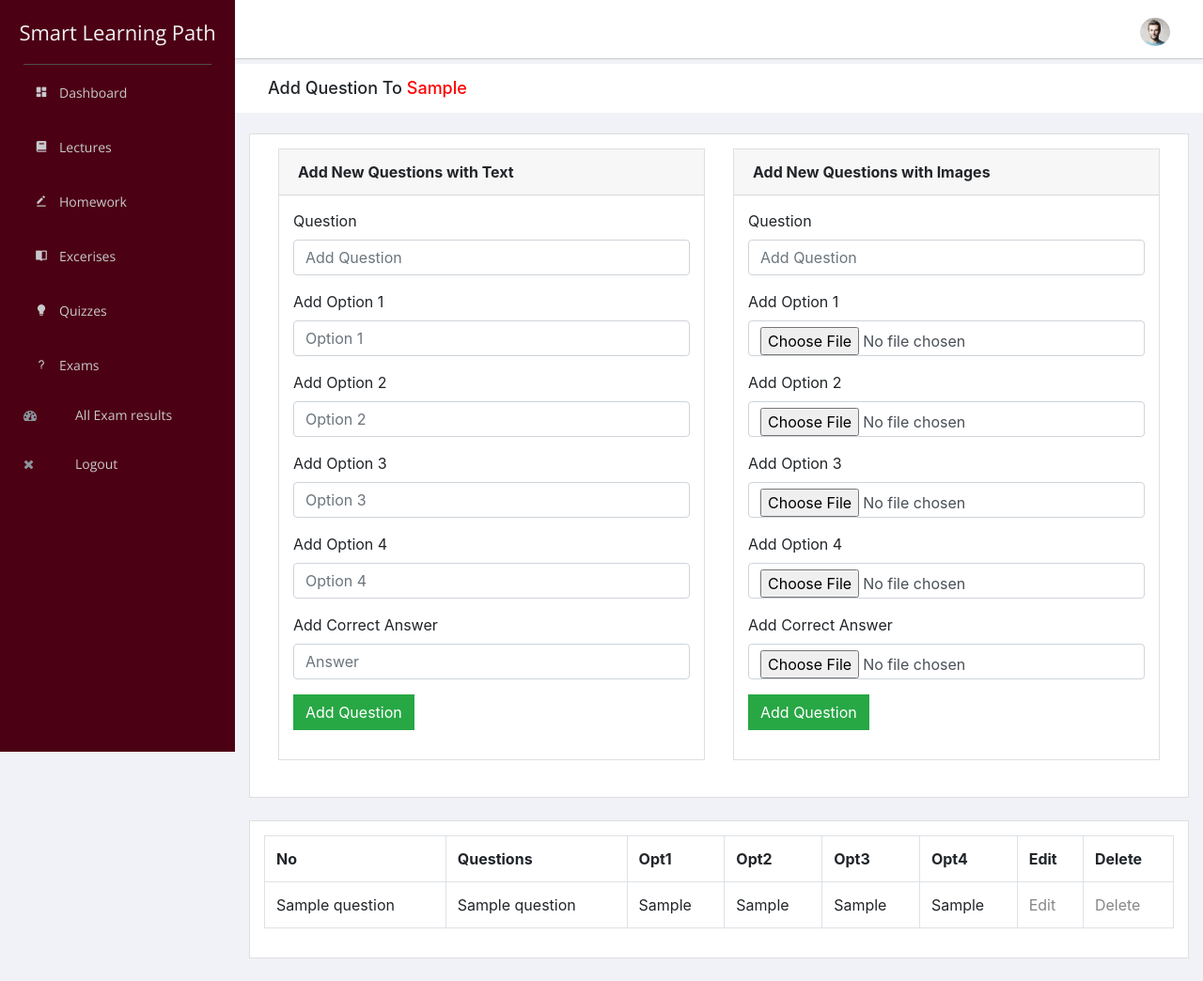
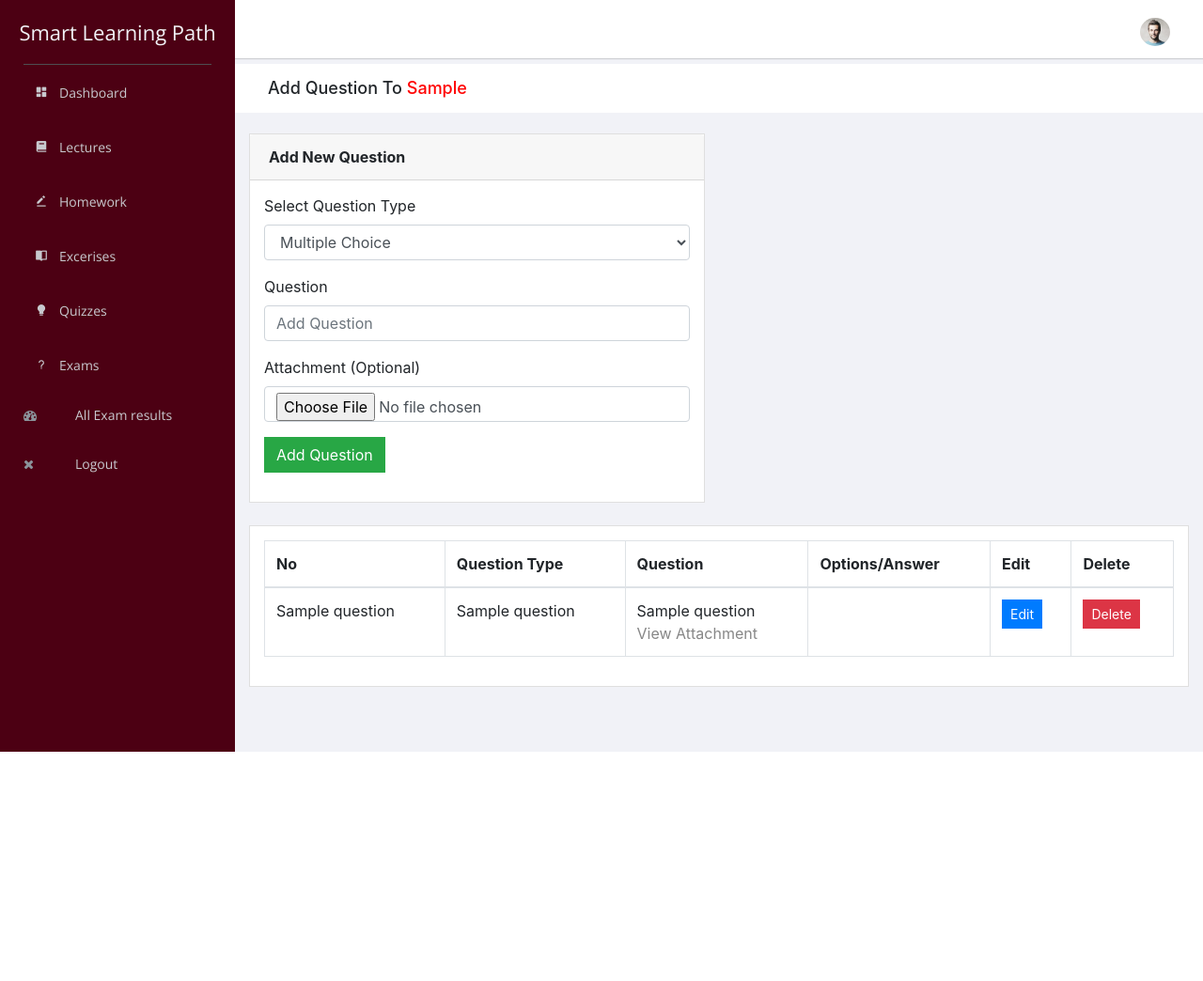
Before and after one commit to sir-fawzy/Smart-Learning-Path, a PHP site: page /admin/add_edit_questions.php?id=1 in a window 1280 px wide. Shown: the whole page at 94% size. After the commit the page ends 800 px from the top, so only its background shows below. Run offline with PHP 8.4, Linux system fonts and the light colour scheme; tables that the repository leaves empty or names only in its code hold one stand-in row (values such as "Sample post"); some libraries are stand-ins or nearby versions.

Commit message:
changes to exam category and questions sections

```diff
--- a/admin/add_edit_questions.php
+++ b/admin/add_edit_questions.php
@@ -24,93 +24,76 @@
 <div class="content mt-3">
     <div class="animated fadeIn">
         <div class="row">
-            <div class="col-lg-12">
-                <div class="card">
-                    <div class="card-body">
             <div class="col-lg-6">
                 <form name="form1" action="" method="post" enctype="multipart/form-data">
                     <div class="card">
-                                    <div class="card-header"><strong>Add New Questions with Text</strong></div>
+                        <div class="card-header"><strong>Add New Question</strong></div>
                         <div class="card-body card-block">
                             <div class="form-group">
-                                            <label for="company" class="form-control-label">Question</label>
-                                            <input type="text" name="question" placeholder="Add Question"
-                                                class="form-control">
+                                <label for="question_type" class="form-control-label">Select Question Type</label>
+                                <select name="question_type" class="form-control" required>
+                                    <option value="multiple_choice">Multiple Choice</option>
+                                    <option value="true_false">True/False</option>
+                                    <option value="text_answer">Text Answer</option>
+                                </select>
                             </div>
+
                             <div class="form-group">
-                                            <label for="vat" class="form-control-label">Add Option 1</label>
+                                <label for="question" class="form-control-label">Question</label>
+                                <input type="text" name="question" placeholder="Add Question" class="form-control">
+                            </div>
+
+                            <div id="multiple-choice-fields" style="display: none;">
+                                <div class="form-group">
+                                    <label for="opt1" class="form-control-label">Option 1</label>
                                     <input type="text" placeholder="Option 1" class="form-control" name="opt1">
                                 </div>
                                 <div class="form-group">
-                                            <label for="vat" class="form-control-label">Add Option 2</label>
+                                    <label for="opt2" class="form-control-label">Option 2</label>
                                     <input type="text" placeholder="Option 2" class="form-control" name="opt2">
                                 </div>
                                 <div class="form-group">
-                                            <label for="vat" class="form-control-label">Add Option 3</label>
+                                    <label for="opt3" class="form-control-label">Option 3</label>
                                     <input type="text" placeholder="Option 3" class="form-control" name="opt3">
                                 </div>
                                 <div class="form-group">
-                                            <label for="vat" class="form-control-label">Add Option 4</label>
+                                    <label for="opt4" class="form-control-label">Option 4</label>
                                     <input type="text" placeholder="Option 4" class="form-control" name="opt4">
                                 </div>
                                 <div class="form-group">
-                                            <label for="vat" class="form-control-label">Add Correct Answer</label>
+                                    <label for="answer" class="form-control-label">Correct Answer</label>
                                     <input type="text" placeholder="Answer" class="form-control" name="answer">
                                 </div>
+                            </div>
+
+                            <div id="true-false-fields" style="display: none;">
                                 <div class="form-group">
-                                            <input type="submit" name="submit1" value="Add Question"
-                                                class="btn btn-success">
+                                    <label for="answer" class="form-control-label">Correct Answer</label>
+                                    <select name="answer" class="form-control">
+                                        <option value="True">True</option>
+                                        <option value="False">False</option>
+                                    </select>
+                                </div>
+                            </div>
+
+                            <div id="text-answer-fields" style="display: none;">
+                                <div class="form-group">
+                                    <label for="correct_text" class="form-control-label">Correct Answer</label>
+                                    <textarea name="correct_text" class="form-control" placeholder="Correct Answer"></textarea>
+                                </div>
+                            </div>
+
+                            <div class="form-group">
+                                <label for="attachment" class="form-control-label">Attachment (Optional)</label>
+                                <input type="file" class="form-control" name="attachment" style="padding-bottom: 15px;">
+                            </div>
+
+                            <div class="form-group">
+                                <input type="submit" name="submit" value="Add Question" class="btn btn-success">
                             </div>
                         </div>
                     </div>
                 </form>
-                        </div>
-
-                        <div class="col-lg-6">
-                            <form name="form2" action="" method="post" enctype="multipart/form-data">
-                                <div class="card">
-                                    <div class="card-header"><strong>Add New Questions with Images</strong></div>
-                                    <div class="card-body card-block">
-                                        <div class="form-group">
-                                            <label for="company" class="form-control-label">Question</label>
-                                            <input type="text" name="fquestion" placeholder="Add Question"
-                                                class="form-control">
-                                        </div>
-                                        <div class="form-group">
-                                            <label for="vat" class="form-control-label">Add Option 1</label>
-                                            <input type="file" class="form-control" name="fopt1"
-                                                style="padding-bottom: 15px;">
-                                        </div>
-                                        <div class="form-group">
-                                            <label for="vat" class="form-control-label">Add Option 2</label>
-                                            <input type="file" class="form-control" name="fopt2"
-                                                style="padding-bottom: 15px;">
-                                        </div>
-                                        <div class="form-group">
-                                            <label for="vat" class="form-control-label">Add Option 3</label>
-                                            <input type="file" class="form-control" name="fopt3"
-                                                style="padding-bottom: 15px;">
-                                        </div>
-                                        <div class="form-group">
-                                            <label for="vat" class="form-control-label">Add Option 4</label>
-                                            <input type="file" class="form-control" name="fopt4"
-                                                style="padding-bottom: 15px;">
-                                        </div>
-                                        <div class="form-group">
-                                            <label for="vat" class="form-control-label">Add Correct Answer</label>
-                                            <input type="file" class="form-control" name="fanswer"
-                                                style="padding-bottom: 15px;">
-                                        </div>
-                                        <div class="form-group">
-                                            <input type="submit" name="submit2" value="Add Question"
-                                                class="btn btn-success">
-                                        </div>
-                                    </div>
-                                </div>
-                            </form>
-                        </div>
-                    </div>
-                </div> <!-- .card -->
             </div>
         </div>
 
@@ -119,55 +102,58 @@
         <div class="card">
             <div class="card-body">
                 <table class="table table-bordered">
+                    <thead>
                         <tr>
                             <th>No</th>
-                                <th>Questions</th>
-                                <th>Opt1</th>
-                                <th>Opt2</th>
-                                <th>Opt3</th>
-                                <th>Opt4</th>
+                            <th>Question Type</th>
+                            <th>Question</th>
+                            <th>Options/Answer</th>
                             <th>Edit</th>
                             <th>Delete</th>
                         </tr>
-
+                    </thead>
+                    <tbody>
                         <?php
                         $res = mysqli_query($link, "SELECT * FROM questions WHERE category='$exam_category' ORDER BY question_no ASC");
                         while ($row = mysqli_fetch_array($res)) {
                             echo "<tr>";
-                                echo "<td>" . $row["question_no"] . "</td>";
-                                echo "<td>" . $row["question"] . "</td>";
+                            echo "<td>" . htmlspecialchars($row["question_no"]) . "</td>";
+                            echo "<td>" . ucfirst(str_replace('_', ' ', htmlspecialchars($row["question_type"]))) . "</td>";
+                            echo "<td>" . htmlspecialchars($row["question"]);
 
-                                for ($i = 1; $i <= 4; $i++) {
-                                    $opt = "opt" . $i;
-                                    echo "<td>";
-                                    if (strpos($row[$opt], "./images/opt_images/") !== false) {
-                                        echo '<img src="' . $row[$opt] . '" height="50" width="50">';
-                                    } else {
-                                        echo $row[$opt];
+                            if (!empty($row["attachment"])) {
+                                echo "<br><a href='" . htmlspecialchars($row["attachment"]) . "' target='_blank'>View Attachment</a>";
                             }
                             echo "</td>";
-                                }
 
                             echo "<td>";
-                                if (strpos($row["opt4"], "./images/opt_images/") !== false) {
-                                    ?>
-                                    <a
-                                        href='edit_option_images.php?id="<?php echo $row["id"]; ?> &id1=<?php echo $id; ?>'>Edit</a>
-                                    <?php
-                                } else {
-                                    ?>
-                                    <a href='edit_option.php?id=<?php echo $row["id"]; ?>&id1=<?php echo $id; ?>'>Edit</a>
-                                    <?php
+
+                            switch($row["question_type"]) {
+                                case "multiple_choice":
+                                    echo "<strong>Options:</strong><br>";
+                                    echo "1. " . htmlspecialchars($row["opt1"]) . "<br>";
+                                    echo "2. " . htmlspecialchars($row["opt2"]) . "<br>";
+                                    echo "3. " . htmlspecialchars($row["opt3"]) . "<br>";
+                                    echo "4. " . htmlspecialchars($row["opt4"]) . "<br>";
+                                    echo "<strong>Correct Answer:</strong> " . htmlspecialchars($row["answer"]);
+                                    break;
+
+                                case "true_false":
+                                    echo "<strong>Correct Answer:</strong> " . htmlspecialchars($row["answer"]);
+                                    break;
+
+                                case "text_answer":
+                                    echo "<strong>Correct Answer:</strong> " . htmlspecialchars($row["correct_text"]);
+                                    break;
                             }
                             echo "</td>";
-                                echo "<td>";
-                                ?><a
-                                    href='delete_option.php?id=<?php echo $row["id"]; ?>&id1=<?php echo $id; ?>'>Delete</a>
-                                <?php
-                                echo "</td>";
+
+                            echo "<td><a href='edit_option.php?id=" . $row["id"] . "&id1=$id' class='btn btn-primary btn-sm'>Edit</a></td>";
+                            echo "<td><a href='delete_option.php?id=" . $row["id"] . "&id1=$id' class='btn btn-danger btn-sm' onclick='return confirm(\"Are you sure you want to delete this question?\")'>Delete</a></td>";
                             echo "</tr>";
                         }
                         ?>
+                    </tbody>
                 </table>
             </div>
         </div>
@@ -177,61 +163,100 @@
 </div>
 
 <?php
-if (isset($_POST["submit1"])) {
+if (isset($_POST["submit"])) {
     $loop = 0;
-    $count = 0;
-    $res = mysqli_query($link, "SELECT * FROM questions WHERE category='$exam_category' ORDER BY id ASC");
+    $res = mysqli_query($link, "SELECT * FROM questions WHERE category='$exam_category' ORDER BY question_no ASC");
+    while ($row = mysqli_fetch_array($res)) {
+        $loop = $row["question_no"];
+    }
+    $loop += 1;
 
-    while ($row = mysqli_fetch_array($res)) {
-        $loop += 1;
-        mysqli_query($link, "UPDATE questions SET question_no='$loop' WHERE id=" . $row['id']);
-    }
+    $question = mysqli_real_escape_string($link, $_POST['question']);
+    $question_type = mysqli_real_escape_string($link, $_POST['question_type']);
 
-    $loop += 1;
-    $question = mysqli_real_escape_string($link, $_POST['question']);
+    $opt1 = $opt2 = $opt3 = $opt4 = $answer = $correct_text = "";
+    $fopt1 = $fopt2 = $fopt3 = $fopt4 = $fanswer = NULL;
+
+    switch($question_type) {
+        case "multiple_choice":
             $opt1 = mysqli_real_escape_string($link, $_POST['opt1']);
             $opt2 = mysqli_real_escape_string($link, $_POST['opt2']);
             $opt3 = mysqli_real_escape_string($link, $_POST['opt3']);
             $opt4 = mysqli_real_escape_string($link, $_POST['opt4']);
             $answer = mysqli_real_escape_string($link, $_POST['answer']);
+            break;
 
-    mysqli_query($link, "INSERT INTO questions VALUES (NULL, '$loop', '$question', '$opt1', '$opt2', '$opt3', '$opt4', '$answer', '$exam_category')");
-    echo "<script type='text/javascript'> window.location.href=window.location.href;</script>";
+        case "true_false":
+            $answer = mysqli_real_escape_string($link, $_POST['answer']);
+            break;
+
+        case "text_answer":
+            $correct_text = mysqli_real_escape_string($link, $_POST['correct_text']);
+            break;
+    }
+
+    $query = "INSERT INTO questions (
+        question_no,
+        question_type,
+        question,
+        opt1,
+        opt2,
+        opt3,
+        opt4,
+        answer,
+        fopt1,
+        fopt2,
+        fopt3,
+        fopt4,
+        fanswer,
+        correct_text,
+        category
+    ) VALUES (
+        '$loop',
+        '$question_type',
+        '$question',
+        " . ($opt1 ? "'$opt1'" : "NULL") . ",
+        " . ($opt2 ? "'$opt2'" : "NULL") . ",
+        " . ($opt3 ? "'$opt3'" : "NULL") . ",
+        " . ($opt4 ? "'$opt4'" : "NULL") . ",
+        " . ($answer ? "'$answer'" : "NULL") . ",
+        NULL,
+        NULL,
+        NULL,
+        NULL,
+        NULL,
+        " . ($correct_text ? "'$correct_text'" : "NULL") . ",
+        '$exam_category'
+    )";
+
+    if (!mysqli_query($link, $query)) {
+        echo "Error: " . mysqli_error($link);
+    } else {
+
+        echo "<script type='text/javascript'>
+            alert('Question added successfully!');
+            window.location.href = window.location.href;
+        </script>";
+    }
 }
 ?>
 
-<?php
-if (isset($_POST["submit2"])) {
-    $loop = 0;
-    $count = 0;
-    $res = mysqli_query($link, "SELECT * FROM questions WHERE category='$exam_category' ORDER BY id ASC");
+<script>
+    document.querySelector('[name="question_type"]').addEventListener('change', function() {
+        var questionType = this.value;
 
-    while ($row = mysqli_fetch_array($res)) {
-        $loop += 1;
-        mysqli_query($link, "UPDATE questions SET question_no='$loop' WHERE id=" . $row['id']);
+        document.getElementById('multiple-choice-fields').style.display = 'none';
+        document.getElementById('true-false-fields').style.display = 'none';
+        document.getElementById('text-answer-fields').style.display = 'none';
+
+        if (questionType === 'multiple_choice') {
+            document.getElementById('multiple-choice-fields').style.display = 'block';
+        } else if (questionType === 'true_false') {
+            document.getElementById('true-false-fields').style.display = 'block';
+        } else if (questionType === 'text_answer') {
+            document.getElementById('text-answer-fields').style.display = 'block';
         }
-
-    $loop += 1;
-    $fquestion = mysqli_real_escape_string($link, $_POST['fquestion']);
-    $fopt1 = "./images/opt_images/" . basename($_FILES['fopt1']['name']);
-    move_uploaded_file($_FILES['fopt1']['tmp_name'], $fopt1);
-
-    $fopt2 = "./images/opt_images/" . basename($_FILES['fopt2']['name']);
-    move_uploaded_file($_FILES['fopt2']['tmp_name'], $fopt2);
-
-    $fopt3 = "./images/opt_images/" . basename($_FILES['fopt3']['name']);
-    move_uploaded_file($_FILES['fopt3']['tmp_name'], $fopt3);
-
-    $fopt4 = "./images/opt_images/" . basename($_FILES['fopt4']['name']);
-    move_uploaded_file($_FILES['fopt4']['tmp_name'], $fopt4);
-
-    $fanswer = "./images/opt_images/" . basename($_FILES['fanswer']['name']);
-    move_uploaded_file($_FILES['fanswer']['tmp_name'], $fanswer);
-
-    // Image upload and saving logic here
-    mysqli_query($link, "INSERT INTO questions VALUES (NULL, '$loop', '$fquestion', '$fopt1', '$fopt2', '$fopt3', '$fopt4', '$fanswer', '$exam_category')");
-    echo "<script type='text/javascript'>alert('Image question added successfully'); window.location.href=window.location.href;</script>";
-}
-?>
+    });
+</script>
 
 <?php include "footer.php"; ?>
--- a/admin/exam_category.php
+++ b/admin/exam_category.php
@@ -17,7 +17,6 @@
     </div>
 </div>
 
-<!-- Add Assessment Form Section -->
 <div class="content mt-3">
     <div class="animated fadeIn">
         <div class="row">
@@ -64,7 +63,6 @@
     </div> <!-- .animated fadeIn -->
 </div> <!-- .content -->
 
-<!-- Assessment Categories Table Section -->
 <div class="content mt-3">
     <div class="animated fadeIn">
         <div class="row">
```
Lines whose indentation alone changed are shown as unchanged.
